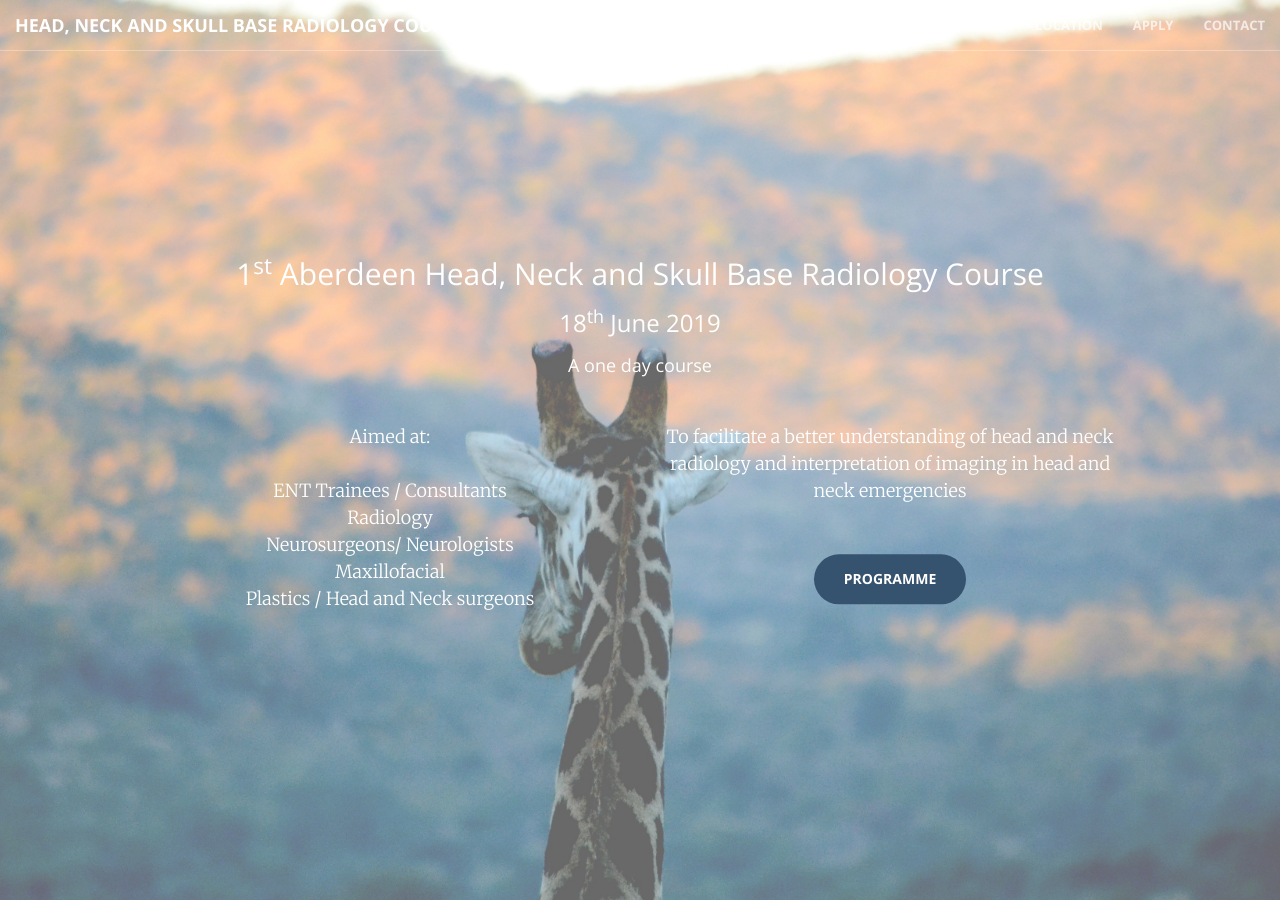
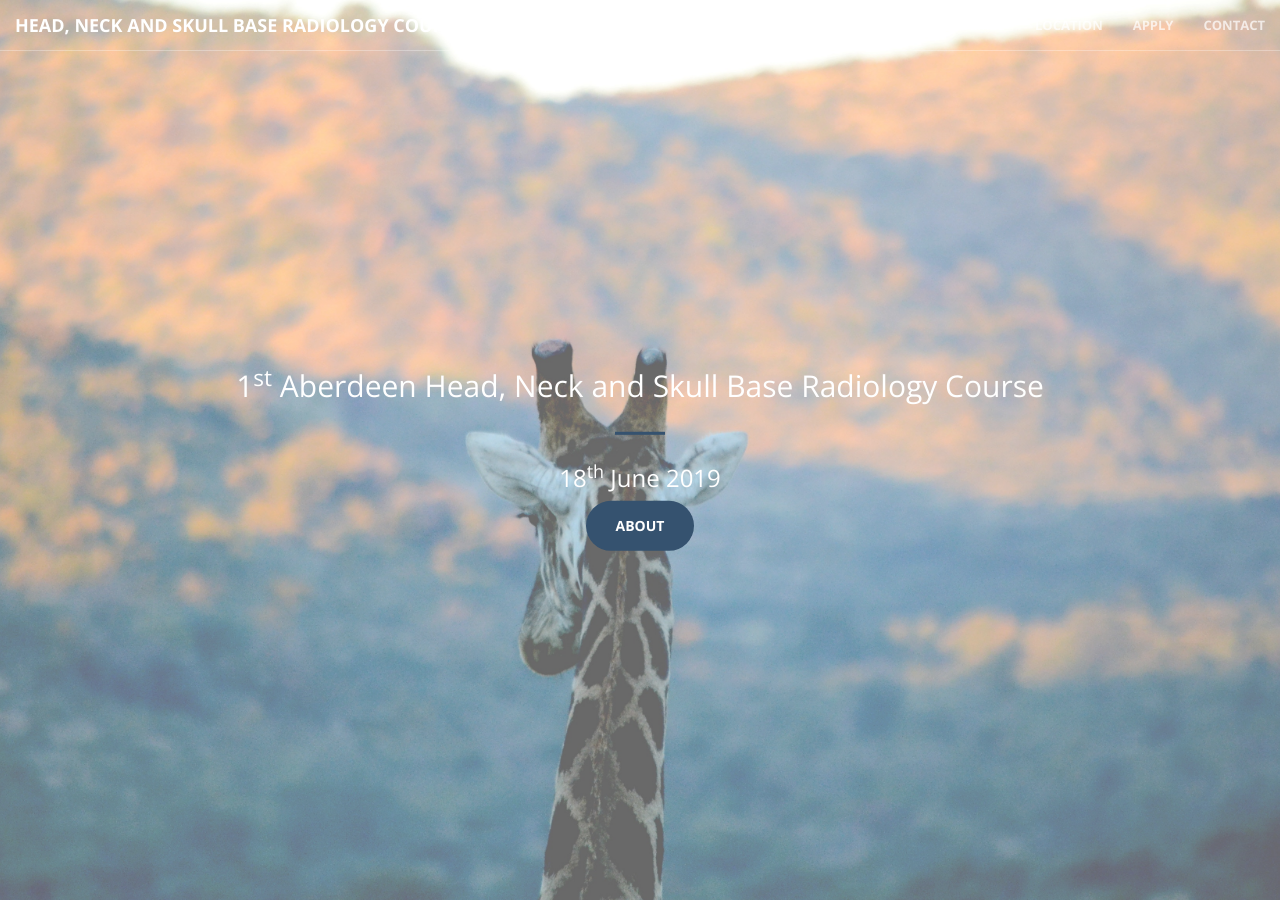
Before and after one commit to aberdeenradiology/aberdeenradiology.github.io, a Jekyll site: the page built from index.html, in a window 1280 px wide and 900 px high. Built offline with Jekyll 4.4.1, drawn with Linux system fonts in a browser that asks for light colours.

Commit message:
Update header.html

```diff
--- a/_includes/header.html
+++ b/_includes/header.html
@@ -2,18 +2,9 @@
     <div class="header-content">
         <div class="header-content-inner">
             <h2>1<sup>st</sup> Aberdeen Head, Neck and Skull Base Radiology Course</h2>
+            <hr>
             <h3>18<sup>th</sup> June 2019</h3>
-            <h4 class = "col-xs-12">A one day course</h4>
-            <hr>
-            <p class = "col-xs-12 col-md-6">Aimed at:<br><br>
-                ENT Trainees / Consultants<br>
-                Radiology<br>
-                Neurosurgeons/ Neurologists<br>
-                Maxillofacial<br>
-                Plastics / Head and Neck surgeons
-            </p>
-            <p class = "col-xs-12 col-md-6">To facilitate a better understanding of head and neck radiology and interpretation of imaging in head and neck emergencies</p>
-            <a href="#programme" class="btn btn-primary btn-xl page-scroll">Programme</a>
+            <a href="#about" class="btn btn-primary btn-xl page-scroll">About</a>
         </div>
     </div>
 </header>
```
